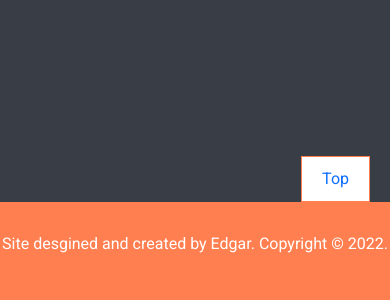
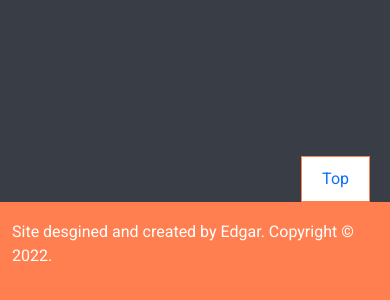
Before and after one commit to eddyc0de/nextjs-portfolio, a Next.js app: page / in a window 390 px wide. Shown: the part 3174-3474 px from the top of the page. Built offline with nearby package versions, Linux system fonts and the light colour scheme.

Commit message:
Add responsive to the footer

```diff
--- a/components/footer/Footer.js
+++ b/components/footer/Footer.js
@@ -1,9 +1,18 @@
 import styles from './Footer.module.css';
+import { Row, Col, Container } from 'react-bootstrap';
 
 const Footer = () => {
-  return <footer className={styles.footer}>
-    <p>Site desgined and created by Edgar. Copyright &copy; 2022.</p>
-  </footer>;
+  return (
+    <footer className={styles.footer}>
+      <Container className='d-flex justify-content-center align-items-center h-100'>
+        <Row className=''>
+          <Col>
+            <p>Site desgined and created by Edgar. Copyright &copy; 2022.</p>
+          </Col>
+        </Row>
+      </Container>
+    </footer>
+  );
 };
 
 export default Footer;
--- a/components/footer/Footer.module.css
+++ b/components/footer/Footer.module.css
@@ -1,7 +1,4 @@
 .footer {
-  display: flex;
-  justify-content: center;
-  align-items: center;
   height: 6.25rem;
   background-color: coral;
 }
```
